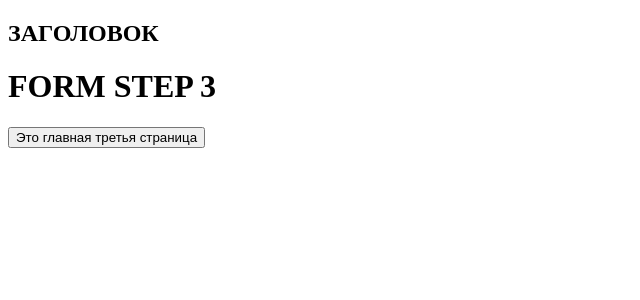
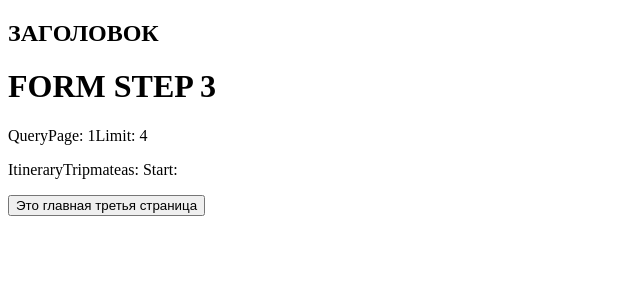
Before and after one commit to inokent10/letsGO, a Next.js app in the folder apps/frontend/: page /form/step3 in a window 1280 px wide. Shown: the top 300 px of the page, without its empty margins (0-640 px from the left). Built offline with nearby package versions, Linux system fonts and the light colour scheme; no server answers.

Commit message:
fix: исправляет неточности, добавляет селекторы для доступа к данным хранилище, тестирует работу данных

```diff
--- a/apps/frontend/app/form/step3/page.tsx
+++ b/apps/frontend/app/form/step3/page.tsx
@@ -1,9 +1,26 @@
+'use client';
+
+import { useAppSelector } from '@/src/store/hooks';
+import { getItinerary, getQuery } from '@/src/store/tripmates-process/selectors';
 import Link from 'next/link';
 
 function StepThre() {
+  const query = useAppSelector(getQuery);
+  const itinerary = useAppSelector(getItinerary);
+
   return (
     <div>
       <h1>FORM STEP 3</h1>
+      <p>
+        <span>Query</span>
+        <span>Page: {query.page}</span>
+        <span>Limit: {query.limit}</span>
+      </p>
+      <p>
+        <span>Itinerary</span>
+        <span>Tripmateas: {itinerary?.tripmatesCount}</span>
+        <span>Start: {itinerary?.startDate}</span>
+      </p>
       <Link href='/'>
         <button>Это главная третья страница</button>
       </Link>
--- a/apps/frontend/src/store/tripmates-process/selectors.ts
+++ b/apps/frontend/src/store/tripmates-process/selectors.ts
@@ -3,6 +3,22 @@ import { RootState } from '../store';
 const getCountries = (state: Pick<RootState, 'TRIPMATES'>) =>
   state['TRIPMATES'].countries;
 
+const getPaginatedUsers = (state: Pick<RootState, 'TRIPMATES'>) =>
+  state['TRIPMATES'].userCards;
+
+const getItinerary = (state: Pick<RootState, 'TRIPMATES'>) =>
+  state['TRIPMATES'].itineraryPlan;
+
+const getQuery = (state: Pick<RootState, 'TRIPMATES'>) =>
+  state['TRIPMATES'].query;
+
+const getUsers = (state: Pick<RootState, 'TRIPMATES'>) =>
+  state['TRIPMATES'].userCards?.entities;
+
 export {
   getCountries,
+  getPaginatedUsers,
+  getItinerary,
+  getQuery,
+  getUsers,
 };
--- a/apps/frontend/src/store/tripmates-process/thunk-actions.ts
+++ b/apps/frontend/src/store/tripmates-process/thunk-actions.ts
@@ -5,6 +5,7 @@ import { RootState } from '../store';
 import { ApiRoute } from '@/src/const';
 import { UsersWithPagaintion } from '@/src/types/users-with-pagination.interface';
 import { Query } from '@/src/types/query.interface';
+import { ItineraryPlan } from '@/src/types/itineraryPlan.interface';
 
 
 const uploadCountries = createAsyncThunk<
@@ -29,7 +30,7 @@ const uploadUserCards = createAsyncThunk<
 
 const sendItineraryPlan = createAsyncThunk<
   UsersWithPagaintion,
-  FormData,
+  ItineraryPlan,
   { dispatch: Dispatch; state: RootState; extra: AxiosInstance }
 >('sendItineraryPlan', async(itinerary, { extra: api }) => {
   const { data } = await api.post<UsersWithPagaintion>(ApiRoute.ITINERARY, itinerary);
--- a/apps/frontend/src/types/itinerary-breakpoint.interface.ts
+++ b/apps/frontend/src/types/itinerary-breakpoint.interface.ts
@@ -1,5 +1,5 @@
 export interface ItineraryBreakpoint {
     country: string;
-    description: string;
+    description?: string;
     position: number;
 }
```
Also changed, not shown: apps/frontend/app/form/step2/page.tsx (+54 -1 lines), apps/frontend/app/page.tsx (+11 -9 lines).
